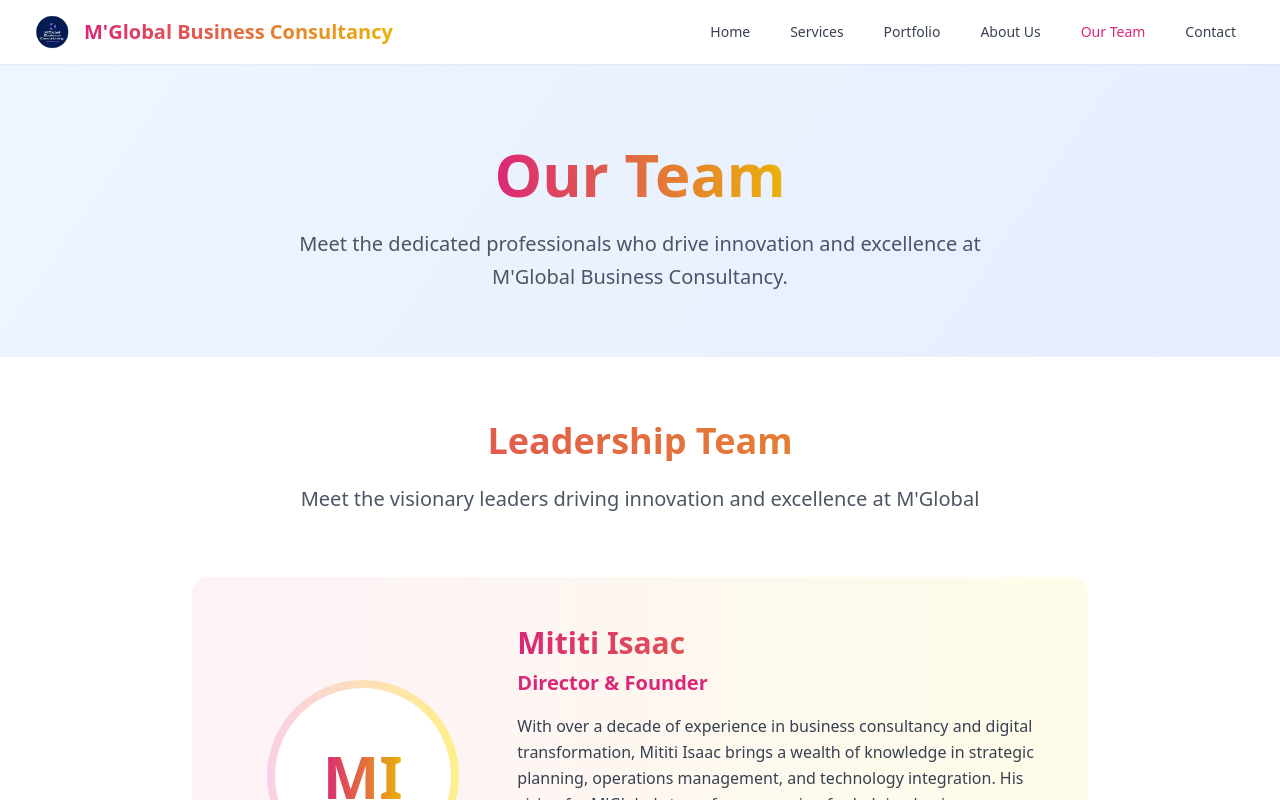
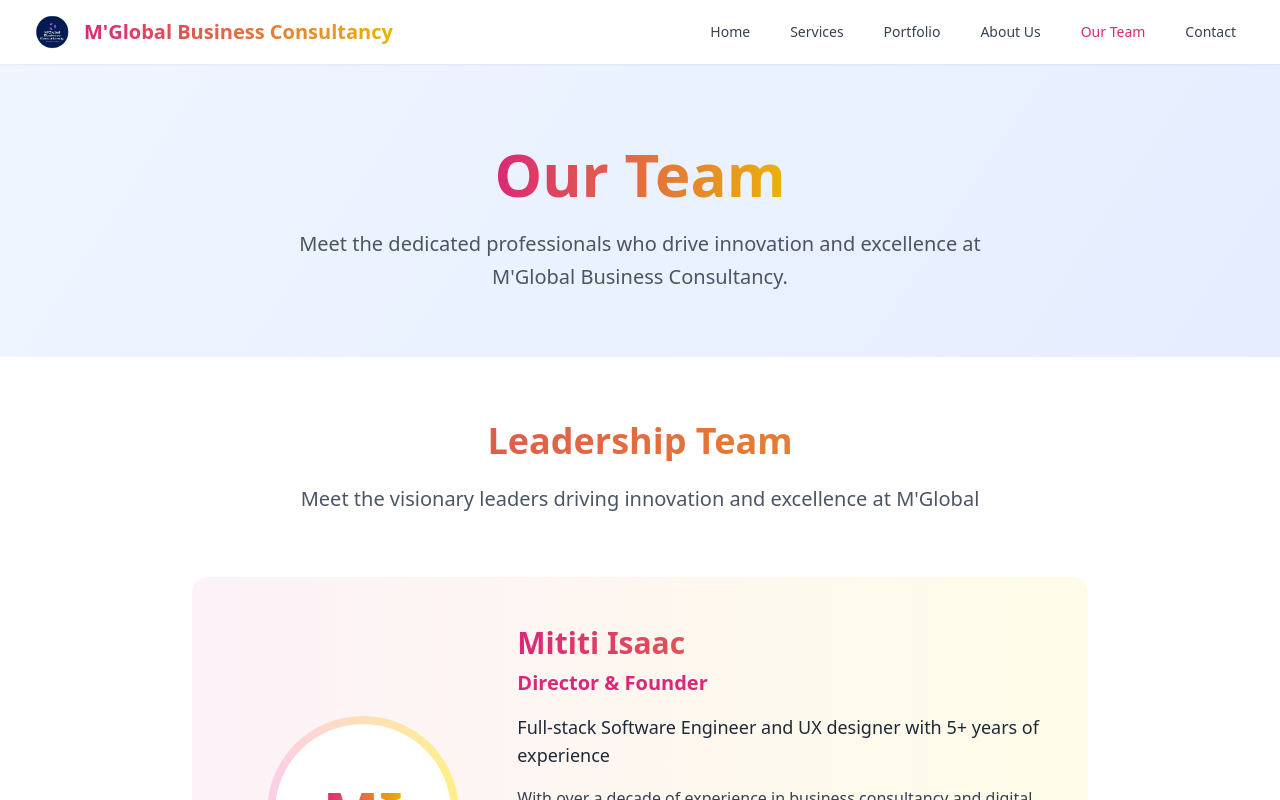
Before and after one commit to Montanah/M-Global-Business-Consultancy, a React (Vite) app: page /team in a window 1280 px wide. Shown: the top 800 px of the page. Built offline with nearby package versions, Linux system fonts and the light colour scheme.

Commit message:
Add professional summary
Add "Full-stack Software Engineer and UX designer with 5+ years of experience" to the team member's information.

```diff
--- a/src/pages/Team.tsx
+++ b/src/pages/Team.tsx
@@ -108,6 +108,9 @@ const Team = () => {
                   </p>
 
                   <div className="space-y-4 text-gray-700">
+                    <p className="text-lg font-medium text-gray-800 mb-3">
+                      Full-stack Software Engineer and UX designer with 5+ years of experience
+                    </p>
                     <p className="leading-relaxed">
                       With over a decade of experience in business consultancy and digital transformation,
                       Mititi Isaac brings a wealth of knowledge in strategic planning, operations management,
```
